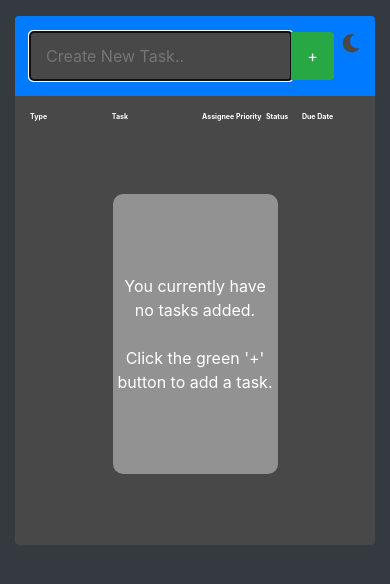
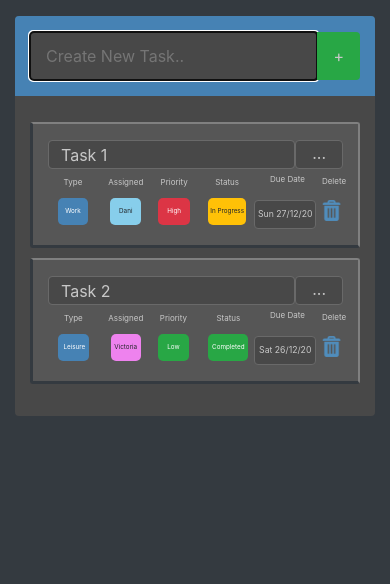
Before and after one commit to DaniBedz/todo, a plain HTML site: page index.html in a window 390 px wide. Drawn offline with nearby package versions, Linux system fonts and the light colour scheme.

Commit message:
Responsive fixes, small screen column wrap/reskin.

```diff
--- a/index.html
+++ b/index.html
@@ -36,19 +36,19 @@
     <div id="mainContainer" class="rounded m-0">
 
       <!-- Start Top Bar -->
-      <div class="row bg-primary text-white py-3 mt-3 mx-auto top-rounded justify-content-between">
+      <div class="row title-bar text-white py-3 mt-3 mx-auto top-rounded justify-content-between">
         <div class="col-md-7">
           <h4 id="main-header" class="mt-2 mb-1 pl-3 w-100 d-none d-md-block">Victoria and Dani's To Do List:</h4>
         </div>
         <div data-target='#desc1'>
         </div>
-        <div class="col-sm-11 col-md-5">
+        <div class="col-sm-12 col-md-5">
           <div class="input-group d-flex flex-nowrap justify-content-end">
             <form id="newTaskForm">
               <input id="newTaskNameInput" type="text" class="text-white border-0 pl-3 task-width left-rounded" placeholder="Create New Task.." autofocus>
             </form>
             <button id="btn-add-task" type='submit' class="bg-success border-0 text-white px-3 py-2 m-0 plus right-rounded" >+</button>
-            <span class='toggler'>&#xf186;</span>
+            <!-- <span class='toggler'>&#xf186;</span>  -->
           </div>
 
         </div>
@@ -56,32 +56,32 @@
       <!-- End of Top Bar -->
 
       <!-- Start Task Header Bar -->
-      <div class="row pt-3 text-center text-white mx-auto mb-n3">
-        <div class="col-1 container tasklist-headers">
-          <p><b>Type</b></p>
+      <div id="taskHeaderBar" class="row pt-3 text-center text-white mx-auto">
+        <div class="order-2 order-lg-1 col-1 container tasklist-headers">
+          <p class="pl-4"><b>Type</b></p>
         </div>
 
-        <div class="col-5 container tasklist-headers">
+        <div id="taskHeader" class="order-1 order-lg-2 col-12 col-lg-5 container tasklist-headers">
           <p><b>Task</b></p>
         </div>
 
-        <div class="col-1 container tasklist-headers">
-          <p class="ml-n2 ml-sm-n1 ml-md-0 pl-md-0"><b>Assignee</b></p>
+        <div class="order-2 order-lg-3 col-1 container tasklist-headers">
+          <p class=""><b>Assignee</b></p>
         </div>
 
-        <div class="col-1 container tasklist-headers">
-          <p class="ml-n1 ml-sm-0 ml-md-2"><b>Priority</b></p>
+        <div class="order-3 order-lg-4 col-1 container tasklist-headers">
+          <p class=""><b>Priority</b></p>
         </div>
 
-        <div class="col-1 container tasklist-headers">
-          <p class="ml-n1 ml-sm-1 pl-md-1"><b>Status</b></p>
+        <div class="order-4 order-lg-5 col-1 container tasklist-headers">
+          <p class="status-heading"><b>Status</b></p>
         </div>
 
-        <div class="col-2 container tasklist-headers">
-          <p id="due-date" class="ml-2 ml-sm-3"><b>Due Date</b></p>
+        <div class="order-5 order-lg-6  col-2 container tasklist-headers">
+          <p id="due-date" class=""><b>Due Date</b></p>
         </div>
 
-        <div class="col-sm-1 col-md-1 container tasklist-headers">
+        <div class="order-7 order-lg-8 col-sm-1 col-md-1 container tasklist-headers">
         </div>
       </div>
       <!-- End Task Header Bar -->
--- a/js/index.js
+++ b/js/index.js
@@ -169,6 +169,6 @@ document.body.addEventListener('click', function (event) {
   }
 });
 
-// // Add test tasks
-// taskManager.addTask('work', 'Task 1', 'Task Description 1', 'dani', 'high', 'in-progress', 'Sun 27/12/20');
-// taskManager.addTask('leisure', 'Task 2', 'Task Description 2', 'victoria', 'low', 'completed', 'Sat 26/12/20');
+// Add test tasks
+taskManager.addTask('work', 'Task 1', 'Task Description 1', 'dani', 'high', 'in-progress', 'Sun 27/12/20');
+taskManager.addTask('leisure', 'Task 2', 'Task Description 2', 'victoria', 'low', 'completed', 'Sat 26/12/20');
--- a/js/taskManager.js
+++ b/js/taskManager.js
@@ -153,22 +153,21 @@ class TaskManager {
 const createTaskHtml = (taskId, taskType, taskName, taskDescription, taskAssignedTo, taskPriority, taskStatus, taskDueDate) => `
 <div class="row mx-auto text-center" id="${taskId}">
   <div class="col">
-    <div class="row bg-grey mx-n3 pt-3">
-      <div class="col-1 bg-grey">
+    <div class="row bg-grey pt-3">
+      <div class="order-2 order-lg-1 col-1 bg-grey flex">
         <div class="form-group">
           <label for="type${taskId}">Type</label>
-          <select id="type${taskId}" class="selectpicker mr-n3" data-width="fit">
-            <option class="bg-grey" value="none" data-content="<span class='btn btn-outline-primary btn-shrink btn-none'>None</span>">None</option>
-            <option class="bg-grey" value="work" data-content="<span class='btn btn-outline-primary btn-shrink btn-none'>Work</span>">Work</option>
-            <option class="bg-grey" value="leisure" data-content="<span class='btn btn-outline-primary btn-shrink btn-none'>Leisure</span>">Leisure</option>
-            <option class="bg-grey" value="other" data-content="<span class='btn btn-outline-primary btn-shrink btn-none'>Other</span>">Other</option>
+          <select id="type${taskId}" class="selectpicker" data-width="fit">
+            <option class="bg-grey" value="none" data-content="<span class='btn btn-outline-primary btn-shrink btn-none'>&nbsp;&nbsp;&nbsp;&nbsp;None&nbsp;&nbsp;&nbsp;&nbsp;</span>">None</option>
+            <option class="bg-grey" value="work" data-content="<span class='btn btn-outline-primary btn-shrink btn-none'>&nbsp;&nbsp;&nbsp;&nbsp;Work&nbsp;&nbsp;&nbsp;&nbsp;</span>">Work</option>
+            <option class="bg-grey" value="leisure" data-content="<span class='btn btn-outline-primary btn-shrink btn-none'>&nbsp;&nbsp;&nbsp;Leisure&nbsp;&nbsp;</span>">Leisure</option>
+            <option class="bg-grey" value="other" data-content="<span class='btn btn-outline-primary btn-shrink btn-none'>&nbsp;&nbsp;&nbsp;&nbsp;Other&nbsp;&nbsp;&nbsp;&nbsp;</span>">Other</option>
           </select>
         </div>
       </div>
 
-      <div class="col-5 bg-grey p-desc description">
+      <div class="order-1 order-lg-2 col-12 col-lg-5 bg-grey p-desc description">
         <div class="input-group">
-          <label for="name${taskId}">Task/Description</label>
           <input id="name${taskId}" type="text" class="form-control bg-grey text-white input rounded task-desc" placeholder="Type task name here.." value="${taskName}">
           <button id="descriptionBtn${taskId}" type="button" class="more text-white px-3 py-2 rounded">...</button>
         </div>
@@ -178,42 +177,42 @@ const createTaskHtml = (taskId, taskType, taskName, taskDescription, taskAssigne
         </div>
       </div>
 
-      <div class="col-1 bg-grey text-center">
+      <div class="order-2 order-lg-3 col-1 bg-grey text-center flex">
         <div class="form-group">
           <label for="assigned${taskId}">Assigned</label>
-          <select id="assigned${taskId}" class="bg-grey selectpicker text-center mr-n3" data-width="fit">
-            <option class="bg-grey" value="none" data-content="<span class='btn btn-outline-primary btn-shrink btn-none'>&nbsp;None&nbsp;</span>">None</option>
-            <option class="bg-grey" value="victoria" data-content="<span class='btn btn-victoria btn-shrink'>&nbsp;Victoria&nbsp;</span>">Victoria</option>
-            <option class="bg-grey" value="dani" data-content="<span class='btn btn-dani btn-shrink'>&nbsp;&nbsp;&nbsp;Dani&nbsp;&nbsp;&nbsp;</span>">Dani</option>
+          <select id="assigned${taskId}" class="bg-grey selectpicker text-center" data-width="fit">
+            <option class="bg-grey" value="none" data-content="<span class='btn btn-outline-primary btn-shrink btn-none'>&nbsp;&nbsp;&nbsp&nbsp;None&nbsp;&nbsp;&nbsp;&nbsp;</span>">None</option>
+            <option class="bg-grey" value="victoria" data-content="<span class='btn btn-victoria btn-shrink'>&nbsp;&nbsp;Victoria&nbsp;&nbsp;</span>">Victoria</option>
+            <option class="bg-grey" value="dani" data-content="<span class='btn btn-dani btn-shrink'>&nbsp;&nbsp;&nbsp;&nbsp;&nbsp;Dani&nbsp;&nbsp;&nbsp;&nbsp;&nbsp;</span>">Dani</option>
           </select>
         </div>
       </div>
 
-      <div class="col-1 bg-grey">
+      <div class="order-3 order-lg-4 col-1 bg-grey flex">
         <div class="form-group">
           <label for="priority${taskId}">Priority</label>
-          <select id="priority${taskId}" class="bg-grey selectpicker mr-n3" data-width="fit">
-            <option class="bg-grey" value="none" data-content="<span class='btn btn-outline-primary btn-shrink btn-none'>&nbsp;None&nbsp;</span>">None</option>
-            <option class="bg-grey" value="low" data-content="<span class='btn btn-success btn-shrink'>&nbsp;&nbsp;&nbsp;Low&nbsp;&nbsp;&nbsp;</span>">Low</option>
-            <option class="bg-grey" value="medium" data-content="<span class='btn btn-warning btn-shrink'>&nbsp;Medium&nbsp;</span>">Medium</option>
-            <option class="bg-grey" value="high" data-content="<span class='btn btn-danger btn-shrink'>&nbsp;&nbsp;&nbsp;High&nbsp;&nbsp;&nbsp;</span>">High</option>
+          <select id="priority${taskId}" class="bg-grey selectpicker" data-width="fit">
+            <option class="bg-grey" value="none" data-content="<span class='btn btn-outline-primary btn-shrink btn-none'>&nbsp;&nbsp;&nbsp;&nbsp;None&nbsp;&nbsp;&nbsp;&nbsp;</span>">None</option>
+            <option class="bg-grey" value="low" data-content="<span class='btn btn-success btn-shrink'>&nbsp;&nbsp;&nbsp;&nbsp;&nbsp;Low&nbsp;&nbsp;&nbsp;&nbsp;&nbsp;</span>">Low</option>
+            <option class="bg-grey" value="medium" data-content="<span class='btn btn-warning btn-shrink'>&nbsp;&nbsp;Medium&nbsp;</span>">Medium</option>
+            <option class="bg-grey" value="high" data-content="<span class='btn btn-danger btn-shrink'>&nbsp;&nbsp;&nbsp;&nbsp;&nbsp;High&nbsp;&nbsp;&nbsp;&nbsp;&nbsp;</span>">High</option>
           </select>
         </div>
       </div>
 
-      <div class="col-1 bg-grey">
+      <div class="order-4 order-lg-5 col-1 bg-grey flex">
         <div class="form-group">
           <label for="status${taskId}">Status</label>
-          <select id="status${taskId}" class="bg-grey selectpicker mr-n3" data-width="fit">
-            <option class="bg-grey" value="none" data-content="<span class='btn btn-outline-primary btn-shrink btn-none'>&nbsp;None&nbsp;</span>">None</option>
-            <option class="bg-grey" value="not-started" data-content="<span class='btn btn-danger btn-status btn-shrink btn-wider'>Not Started</span>">Not Started</option>
-            <option class="bg-grey" value="in-progress" data-content="<span class='btn btn-warning btn-status btn-shrink btn-wider'>In Progress</span>">In Progress</option>
-            <option class="bg-grey" value="completed" data-content="<span class='btn btn-success btn-status btn-shrink'> Complete </span>">Completed</option>
+          <select id="status${taskId}" class="bg-grey selectpicker" data-width="fit">
+            <option class="bg-grey" value="none" data-content="<span class='btn btn-outline-primary btn-shrink btn-none'>&nbsp;&nbsp;&nbsp;&nbsp;&nbsp;&nbsp;&nbsp;None&nbsp;&nbsp;&nbsp;&nbsp;&nbsp;&nbsp;&nbsp;</span>">None</option>
+            <option class="bg-grey" value="not-started" data-content="<span class='btn btn-danger btn-shrink'>&nbsp;Not Started&nbsp;</span>">Not Started</option>
+            <option class="bg-grey" value="in-progress" data-content="<span class='btn btn-warning btn-shrink'>&nbsp;In Progress&nbsp;</span>">In Progress</option>
+            <option class="bg-grey" value="completed" data-content="<span class='btn btn-success btn-shrink'>&nbsp;&nbsp;Completed&nbsp;&nbsp;</span>">Completed</option>
           </select>
         </div>
       </div>
 
-      <div class="col-2 bg-grey text-white">
+      <div class="order-5 order-lg-6 col-2 bg-grey text-white flex">
         <div class="form-group">
           <label for="date${taskId}">Due Date</label>
           <input id="date${taskId}" placeholder="&#xf271;"
@@ -221,10 +220,10 @@ const createTaskHtml = (taskId, taskType, taskName, taskDescription, taskAssigne
         </div>
       </div>
 
-      <div class="col-1 bg-grey">
-        <div class="form-group">
+      <div class="order-7 order-lg-8 col-1 bg-grey flex">
+        <div class="form-group delete-cell">
           <label for="delete${taskId}">Delete</label>
-          <p id="delete${taskId}" class="bin">&#xf2ed;</p>
+          <img src="./img/bin.png"id="delete${taskId}" class="bin">
         </div>
       </div>
     </div>
--- a/style.css
+++ b/style.css
@@ -1,20 +1,3 @@
-/* Starting work on light-mode */
-/* :root[color-mode="dark"] {
-  --grey: #484848;
-  --darkgrey: #343a40;
-  --blue: #106cfc;
-
-  --page-background: #484848;
-  --darkgrey: #343a40;
-  --blue: #106cfc;
-}
-
-:root[color-mode="light"] {
-  --grey: #484848;
-  --darkgrey: #343a40;
-  --blue: #106cfc;
-} */
-
 :root {
   --grey: #484848;
   --darkgrey: #343a40;
@@ -22,12 +5,12 @@
   --blue: #106cfc;
 }
 
+body {
+  background-color: var(--darkgrey);
+}
+
 #invalidInput {
   display: none;
-}
-
-body {
-  background-color: var(--darkgrey);
 }
 
 #mainContainer {
@@ -42,12 +25,20 @@ body {
   background-color: var(--darkgrey);
 }
 
+.title-bar {
+  background-color: steelblue;
+}
+
 .bg-grey {
-  background-color: var(--grey);
+  background-color: #565656;
 }
 
 .task-list-bg {
   background-color: var(--grey);
+}
+
+.description {
+  background-color: #565656;
 }
 
 .more {
@@ -60,20 +51,17 @@ body {
   right: 3px !important;
 }
 
-.description {
-  background-color: var(--grey);
+button {
+  padding: 0 !important;
 }
 
-.btn-victoria {
-  background-color: violet;
-}
-
-.btn-dani {
-  background-color: skyblue;
-}
-
-button {
-  padding: 0 !important;
+.btn {
+  border: none;
+  font-size: 0.8rem;
+  padding-top: 0.55rem;
+  padding-bottom: 0.55rem;
+  position: relative;
+  z-index: 1;
 }
 
 .btn-light {
@@ -86,18 +74,27 @@ button {
   box-shadow: none !important;
 }
 
-.btn-status {
-  font-size: 0.8rem;
-  padding-top: 0.55rem;
-  padding-bottom: 0.55rem;
+.btn-dani {
+  background-color: skyblue;
+}
+
+.btn-victoria {
+  background-color: violet;
+}
+
+.btn-none {
+  color: #fff;
+  background-color: steelblue;
+}
+
+.btn-none:hover {
+  color: #fff;
+  background-color: rgb(54, 103, 142);
 }
 
 .input {
   margin-top: -0.35rem;
-  border-top: 1px solid #696969;
-  border-bottom: 1px solid #696969;
-  border-left: 1px solid #696969;
-  border-right: 1px solid #696969;
+  border: 1px solid #696969;
 }
 
 .form-group {
@@ -105,17 +102,18 @@ button {
 }
 
 .form-control:focus {
-  background-color: transparent;
+  background-color: var(--grey);
 }
 
 .p-desc {
-  padding-top: 0.38rem !important;
+  padding-top: calc(0rem + 0.8vw) !important;
 }
 
 #newTaskForm {
   width: 90% !important;
 }
 .task-desc {
+  background-color: var(--grey);
   height: calc(1.5rem + 1.3vw) !important;
   margin-top: auto !important;
   margin-bottom: 1vw !important;
@@ -123,6 +121,10 @@ button {
 
 label {
   display: none;
+  color: white;
+  font-size: 0.5rem;
+  text-align: center;
+  white-space: nowrap;
 }
 
 .task-width {
@@ -179,89 +181,57 @@ ul.dropdown-menu > li {
   opacity: 1;
   -webkit-margin-before: -1.05rem !important;
   font-size: calc(0.75rem + 1.5vw) !important;
-  color: #106cfc !important;
+  color: steelblue !important;
   margin-left: calc(-1rem + 7.75vw) !important;
   overflow: visible;
 }
 
 .date {
-  font-size: calc(1.25vw) !important;
+  font-size: calc(0.3rem + 1vw) !important;
   margin-left: calc(-0.3rem + 0.05vw) !important;
   outline: none !important;
+  width: 16vw !important;
+  background-color: var(--grey);
+  position: relative;
+  z-index: 1;
+  border: 1px solid #696969 !important;
+  padding-top: 7px !important;
+  padding-bottom: 7px !important;
+  margin-top: 7px !important;
 }
 
 .bin {
-  font-family: 'Font Awesome 5 Free';
-  font-weight: 900;
-  font-size: calc(0.9rem + 1vw) !important;
-  color: #106cfc;
-  margin-top: -0.6rem !important;
-  -webkit-margin-before: -0.85rem !important;
-  padding-top: calc(1.05rem) !important;
-  margin-left: calc(-1.9rem + 5vw) !important;
-  white-space: nowrap;
+  position: relative;
+  width: calc(1rem + 1.3vw);
   cursor: pointer;
+  margin-left: calc(-9px + 1vw);
+}
+
+img {
+  width: calc(1rem + 1.3vw);
+  cursor: pointer;
+  margin-left: auto;
+  margin-right: auto;
+  width: 100%;
 }
 
 .tasklist-headers {
-  font-size: calc(5.5px + 0.4vw) !important;
-  width: 0vw;
-  white-space: nowrap;
+  font-size: calc(0.8rem + 0.1vw) !important;
+}
+
+.status-heading {
+  padding-right: calc(-1rem + 1.5vw) !important;
 }
 
 .btn-shrink {
-  padding-top: calc(0.49rem + 0.15vw) !important;
-  padding-bottom: calc(0.49rem + 0.15vw) !important;
-  padding-left: calc(1px + 0.9vw) !important;
-  padding-right: calc(1px + 0.9vw) !important;
-  margin-top: calc(-5px + 0.6vw) !important;
-  margin-bottom: calc(-5px + 0.6vw) !important;
-  margin-left: calc(-5px + 0.5vw) !important;
-  margin-right: calc(-5px + 0.5vw) !important;
-  font-size: calc(0.2rem + 0.7vw) !important;
-}
-
-#due-date {
-  -webkit-margin-start: calc(0.3rem + -0.75vw) !important;
-}
-
-@media (max-width: 768px) {
-  div.filter-option-inner span {
-    color: RGBA(0, 0, 0, 0) !important;
-    padding-left: calc(1px + 0.9vw) !important;
-    padding-right: calc(1px + 0.9vw) !important;
-  }
-
-  div.filter-option-inner span.btn-none {
-    color: var(--blue) !important;
-  }
-}
-
-[id^='bs-select'] span.text span {
-  padding-left: 10px !important;
-  padding-right: 10px !important;
-}
-
-[id^='bs-select'] span.text span.btn-none {
-  border: 1px solid var(--blue);
   display: inline-block;
-}
-
-@media (max-width: 992px) {
-  .btn {
-    border: hidden;
-  }
-  .btn-shrink {
-    padding-left: 0px;
-    padding-right: 0px;
-  }
-}
-
-@media (max-width: 1450px) {
-  .btn-shrink {
-    padding-left: 0px !important;
-    padding-right: 0px !important;
-  }
+  width: calc (1rem + 1vw) !important;
+  height: calc (1rem + 1vw) !important;
+  padding-left: 0px !important;
+  padding-right: 0px !important;
+  font-size: calc(0.2rem + 0.8vw) !important;
+  border: 0 !important;
+  border-radius: 5px;
 }
 
 .toggler {
@@ -307,14 +277,12 @@ ul.dropdown-menu > li {
 
 span > .btn-outline-primary.btn-none {
   color: #fff;
-  background-color: #007bff;
-  border-color: #007bff;
+  background-color: steelblue;
 }
 
 span > .btn-outline-primary.btn-none:hover {
   color: #fff;
-  background-color: #005cbe;
-  border-color: #005cbe;
+  background-color: rgb(54, 103, 142);
 }
 span > .btn-dani {
   background-color: skyblue;
@@ -336,12 +304,11 @@ span > .btn-victoria:hover {
   border-radius: 10px;
   background-color: var(--lightgrey);
   color: white;
-  width: 50%;
+  width: 40vw;
   margin: auto;
   text-align: center;
-  margin: auto;
-  padding-top: 5rem;
-  padding-bottom: 5rem;
+  padding-top: 4rem;
+  padding-bottom: 4rem;
 }
 
 .save {
@@ -349,9 +316,8 @@ span > .btn-victoria:hover {
   height: calc(1.5rem + 1.3vw) !important;
   margin-top: auto !important;
   margin-bottom: 1vw !important;
-  right: 3px !important;
   background-color: #28a745;
-  padding-top: 5px !important;
+  padding-top: 3px !important;
 }
 
 .desc-save {
@@ -360,7 +326,69 @@ span > .btn-victoria:hover {
   height: calc(1.5rem + 1.3vw) !important;
   margin-top: auto !important;
   margin-bottom: 1vw !important;
-  right: 3px !important;
   background-color: #28a745;
-  padding-top: 10px !important;
+  padding-top: 0.5vw !important;
 }
+
+@media (max-width: 992px) {
+  .row {
+    display: flex;
+    justify-content: space-around;
+  }
+  #taskHeader {
+    display: none;
+  }
+  .tasklist-headers {
+    display: none;
+  }
+  label {
+    display: flex;
+    justify-content: space-around;
+    align-items: center;
+    text-align: center;
+  }
+  .p-desc {
+    padding-top: 0px !important;
+  }
+}
+
+div.col {
+  border-top: 2px solid gray;
+  border-left: 3px solid var(--darkgrey);
+  border-right: 2px solid grey;
+  border-bottom: 3px solid var(--darkgrey);
+  border-radius: 3px;
+  margin-top: 10px;
+  margin-bottom: 0px;
+}
+
+.dropdown-toggle::after {
+  margin: 0;
+  content: none;
+}
+
+.flex {
+  display: grid;
+  align-items: center;
+  text-align: center;
+}
+
+#taskList {
+  padding-bottom: 2rem;
+}
+
+.delete-cell {
+  margin-left: -11px;
+  margin-top: -3px;
+}
+
+.text-white,
+label {
+  color: rgb(200, 200, 200) !important;
+}
+
+li.selected.active,
+li.dropdown-menu,
+ul.dropdown-menu.inner.show > li {
+  background-color: var(--secondary);
+}
```
Also changed, not shown: README.md, img/bin.png (added).
